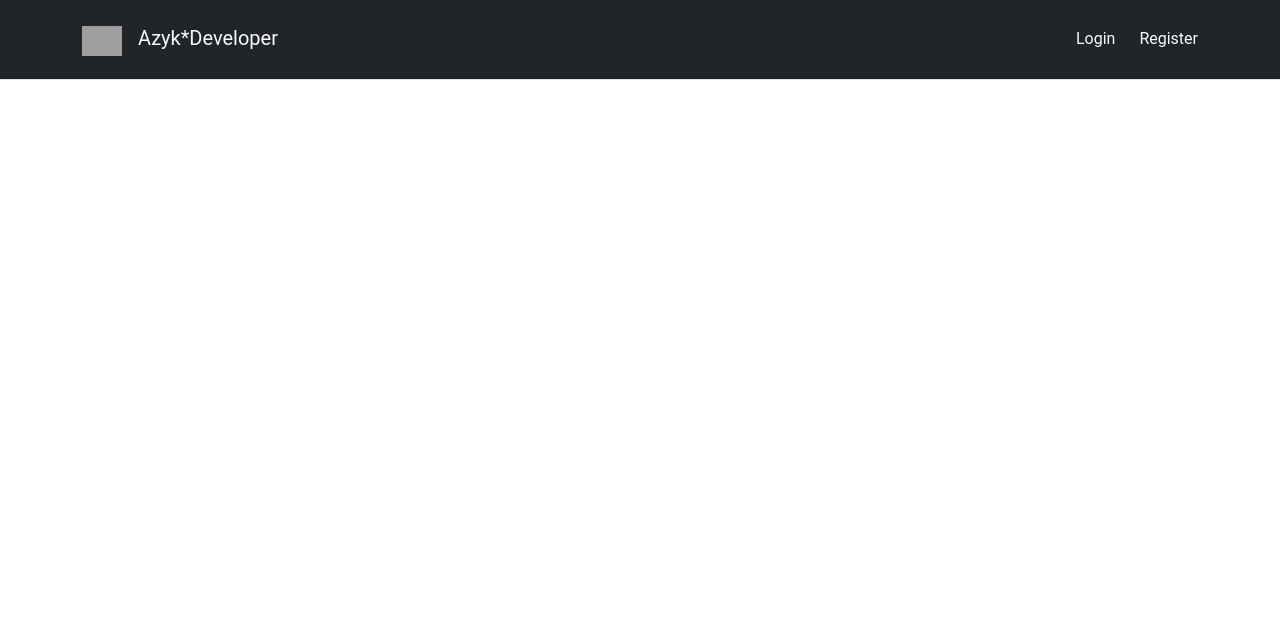
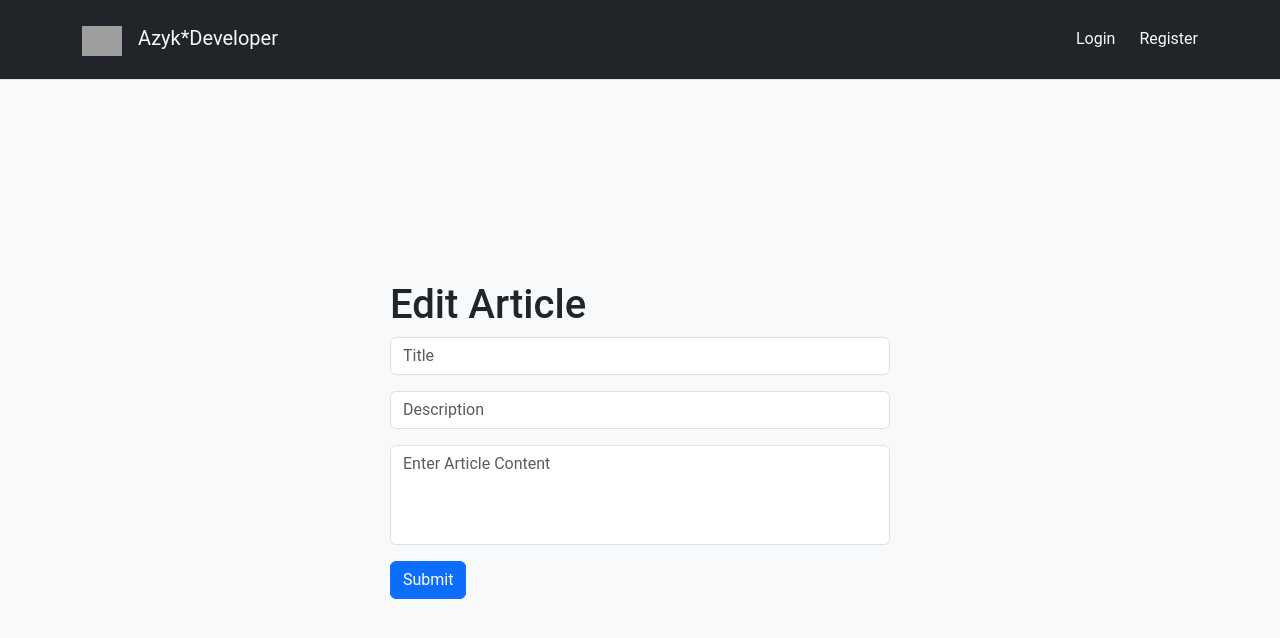
Before and after one commit to azykdev/Jsx2-Article-App, a React (Create React App) app: page /edit-article/1 in a window 1280 px wide. Shown: the top 638 px of the page. Built offline with nearby package versions, Linux system fonts and the light colour scheme; no server answers; grey boxes are pictures that could not be loaded.

Commit message:
#19 - edit article api

```diff
--- a/src/App.jsx
+++ b/src/App.jsx
@@ -7,14 +7,13 @@ import {
   Navbar,
   ArticleDetail,
   CreateArticle,
+  EditArticle,
 } from "./components";
 import { useEffect } from "react";
 import { useDispatch } from "react-redux";
 import { signStart, signSuccess } from "./store/slice/auth";
 import { getItem } from "./helpers/persistance-storage";
 import AuthService from "./service/auth";
-import ArticleService from "./service/article";
-import { getArticlesStart, getArticlesSuccess } from "./store/slice/article";
 
 function App() {
   const dispatch = useDispatch();
@@ -44,8 +43,9 @@ function App() {
         <Route path="/" element={<Main />} />
         <Route path="/login" element={<Login />} />
         <Route path="/register" element={<Register />} />
-        <Route path="article/:slug" element={<ArticleDetail />} />
-        <Route path="create-article" element={<CreateArticle />} />
+        <Route path="/article/:slug" element={<ArticleDetail />} />
+        <Route path="/create-article" element={<CreateArticle />} />
+        <Route path="/edit-article/:slug" element={<EditArticle />} />
       </Routes>
     </div>
   );
--- a/src/components/articleCard.jsx
+++ b/src/components/articleCard.jsx
@@ -42,9 +42,10 @@ function ArticleCard({ article, getAllArticles }) {
             >
               View
             </button>
-            {article.author.username == user.username && (
+            {user && article.author.username == user.username && (
               <>
                 <button
+                  onClick={() => navigate(`/edit-article/${article.slug}`)}
                   type="button"
                   className="btn btn-sm btn-outline-success"
                 >
--- /dev/null
+++ b/src/components/edit-article.jsx
@@ -0,0 +1,106 @@
+import { useEffect, useState } from "react";
+import { useNavigate, useParams } from "react-router-dom";
+import ArticleService from "../service/article";
+import { useDispatch, useSelector } from "react-redux";
+
+function EditArticle() {
+  // hooks
+  const dispatch = useDispatch();
+  const navigate = useNavigate();
+  const { slug } = useParams();
+  const [article, setForm] = useState({
+    title: "",
+    description: "",
+    body: "",
+  });
+
+  // handle change
+  const handleChange = (e) => {
+    setForm({
+      ...article,
+      [e.target.name]: e.target.value,
+    });
+  };
+
+  // handle submit
+  const handleSubmit = async (e) => {
+    e.preventDefault();
+    try {
+      console.log(article);
+      const res = await ArticleService.updateArticle(slug, article);
+      console.log(res);
+
+      navigate(`/`);
+    } catch (error) {
+      console.log(error);
+    }
+  };
+
+  useEffect(() => {
+    const getArticle = async () => {
+      try {
+        const { article } = await ArticleService.getArticleBySlug(slug);
+        setForm({ ...article });
+      } catch (error) {
+        console.log(error);
+      }
+    };
+    getArticle();
+  }, [slug]);
+  return (
+    <div
+      style={{ minHeight: "90vh" }}
+      className="bg-light d-flex justify-content-center align-items-center"
+    >
+      <div style={{ width: 500 }}>
+        <h1>Edit Article</h1>
+        <form>
+          <input
+            type="text"
+            placeholder="Title"
+            className="form-control"
+            required
+            minLength={5}
+            maxLength={50}
+            onChange={handleChange}
+            name="title"
+            value={article.title}
+          />
+          <input
+            type="text"
+            placeholder="Description"
+            className="form-control my-3"
+            required
+            minLength={5}
+            maxLength={50}
+            onChange={handleChange}
+            name="description"
+            value={article.description}
+          />
+          <textarea
+            cols="30"
+            rows="10"
+            placeholder="Enter Article Content"
+            className="form-control my-3"
+            style={{ resize: "none", height: "100px" }}
+            required
+            minLength={10}
+            maxLength={1000}
+            onChange={handleChange}
+            name="body"
+            value={article.body}
+          ></textarea>
+          <button
+            onClick={handleSubmit}
+            type="submit"
+            className="btn btn-primary"
+          >
+            Submit
+          </button>
+        </form>
+      </div>
+    </div>
+  );
+}
+
+export default EditArticle;
--- a/src/components/index.js
+++ b/src/components/index.js
@@ -6,3 +6,4 @@ export {default as ValidationError} from "./validation-error"
 export {default as ArticleDetail} from "./article-detail"
 export {default as ArticleCard} from "./articleCard"
 export {default as CreateArticle} from "./create-article"
+export {default as EditArticle} from "./edit-article"
--- a/src/service/article.js
+++ b/src/service/article.js
@@ -20,8 +20,8 @@ const ArticleService = {
   },
 
   // Update article
-  async updateArticle(id, article) {
-    const { data } = await axios.put(`/articles/${id}`, {article});
+  async updateArticle(slug, article) {
+    const { data } = await axios.put(`/articles/${slug}`, {article});
     return data;
   },
 
```
